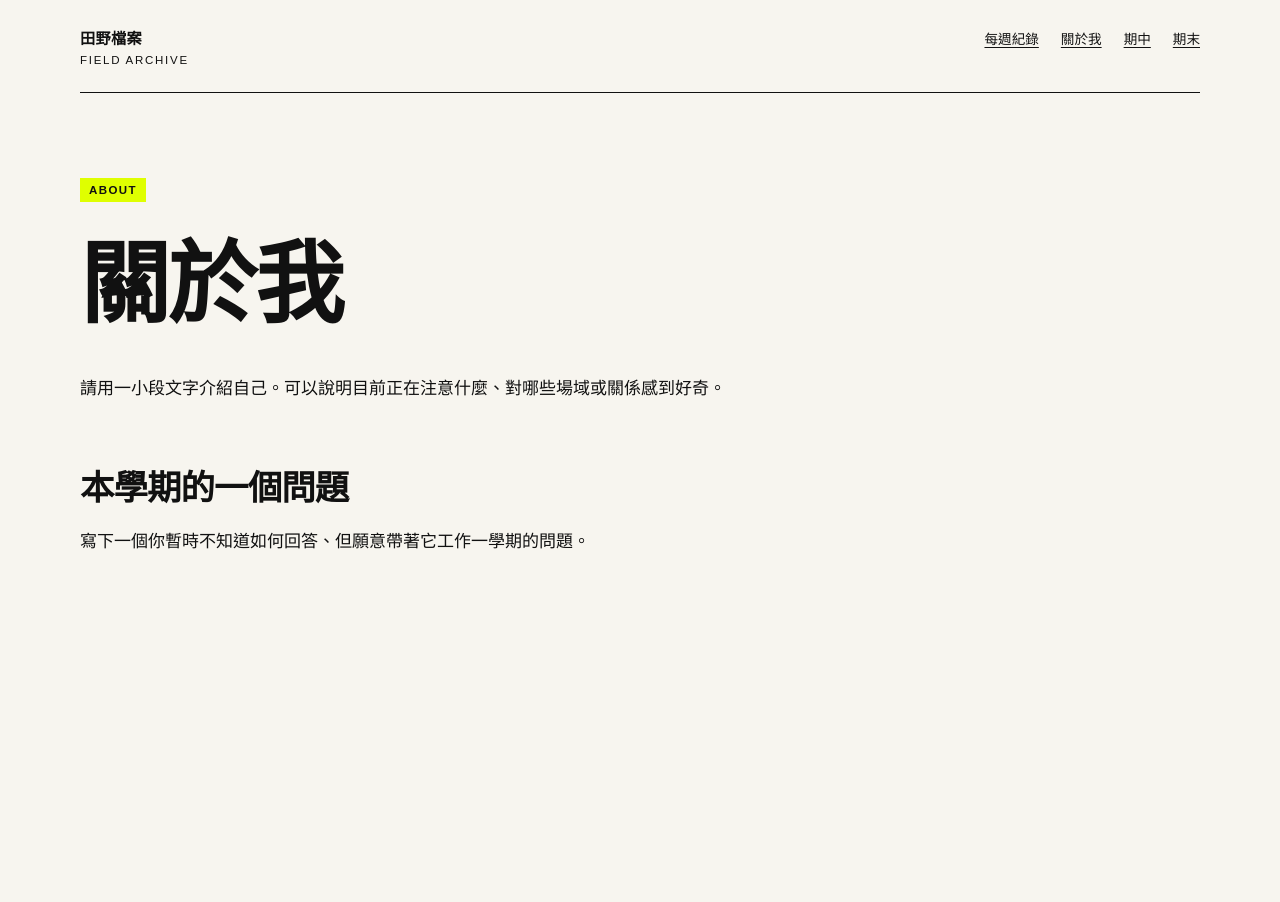
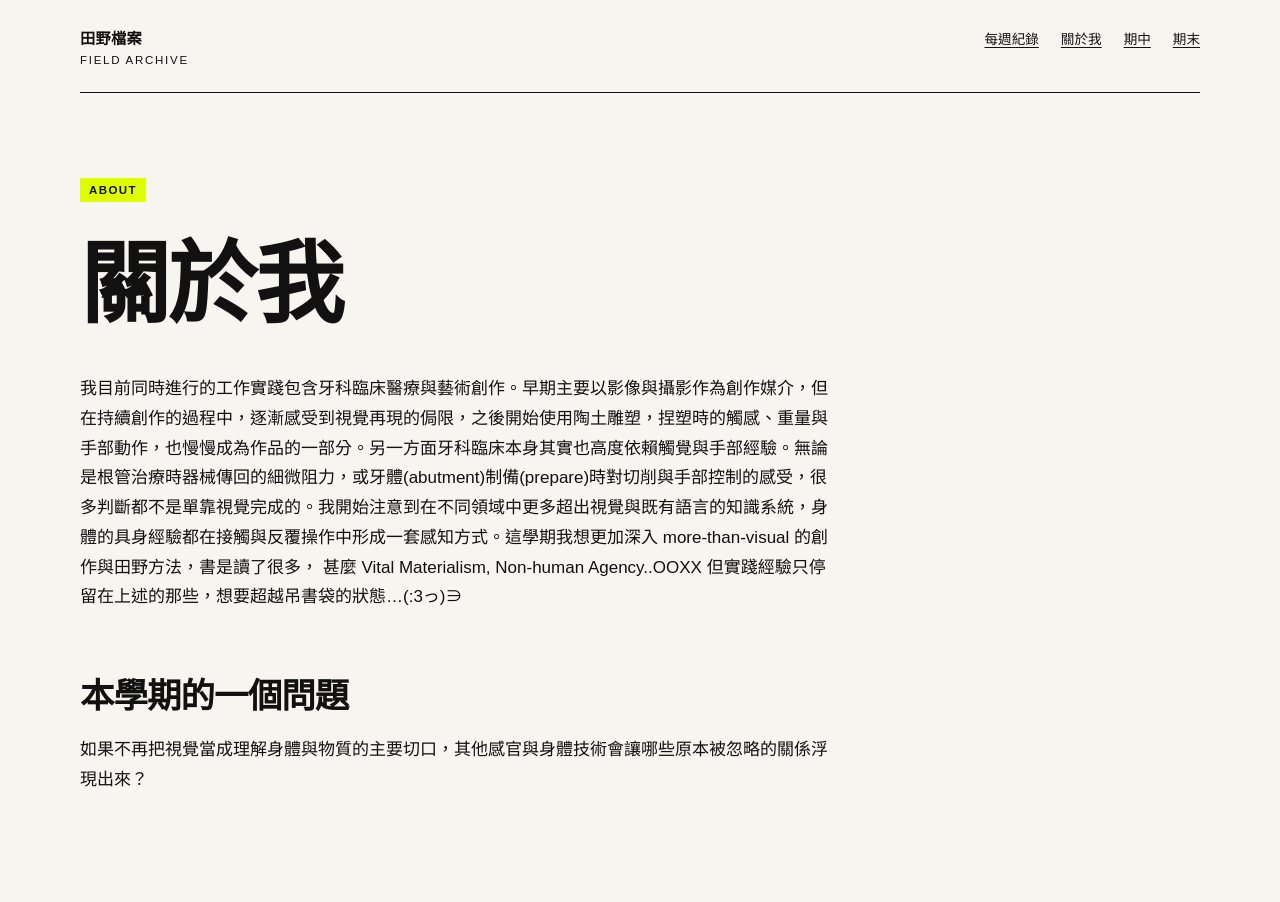
Before and after one commit to joycepig409/fieldworkarchive, a Jekyll site: the page built from about.md, in a window 1280 px wide. Built offline with Jekyll 4.4.1, drawn with Linux system fonts in a browser that asks for light colours.

Commit message:
Update about.md

```diff
--- a/about.md
+++ b/about.md
@@ -7,8 +7,8 @@ permalink: /about/
 
 # 關於我
 
-請用一小段文字介紹自己。可以說明目前正在注意什麼、對哪些場域或關係感到好奇。
+我目前同時進行的工作實踐包含牙科臨床醫療與藝術創作。早期主要以影像與攝影作為創作媒介，但在持續創作的過程中，逐漸感受到視覺再現的侷限，之後開始使用陶土雕塑，捏塑時的觸感、重量與手部動作，也慢慢成為作品的一部分。另一方面牙科臨床本身其實也高度依賴觸覺與手部經驗。無論是根管治療時器械傳回的細微阻力，或牙體(abutment)制備(prepare)時對切削與手部控制的感受，很多判斷都不是單靠視覺完成的。我開始注意到在不同領域中更多超出視覺與既有語言的知識系統，身體的具身經驗都在接觸與反覆操作中形成一套感知方式。這學期我想更加深入 more-than-visual 的創作與田野方法，書是讀了很多， 甚麼 Vital Materialism, Non-human Agency..OOXX 但實踐經驗只停留在上述的那些，想要超越吊書袋的狀態...(:3っ)∋
 
 ## 本學期的一個問題
 
-寫下一個你暫時不知道如何回答、但願意帶著它工作一學期的問題。
+如果不再把視覺當成理解身體與物質的主要切口，其他感官與身體技術會讓哪些原本被忽略的關係浮現出來？
```
